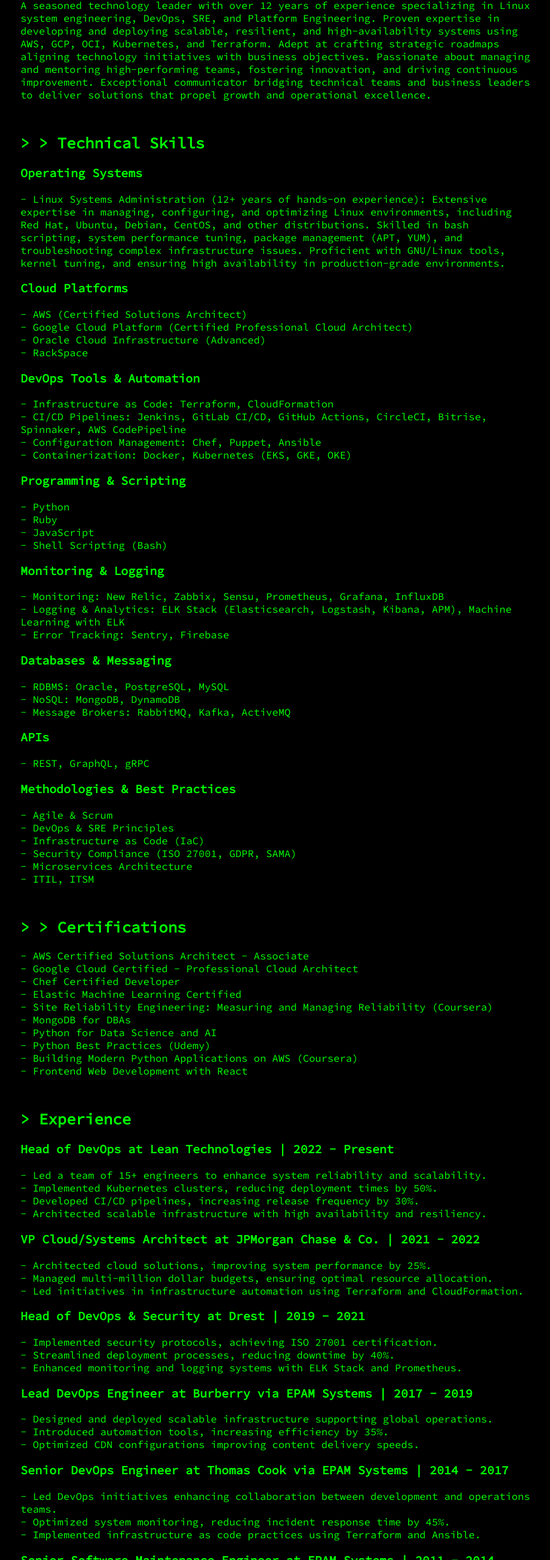
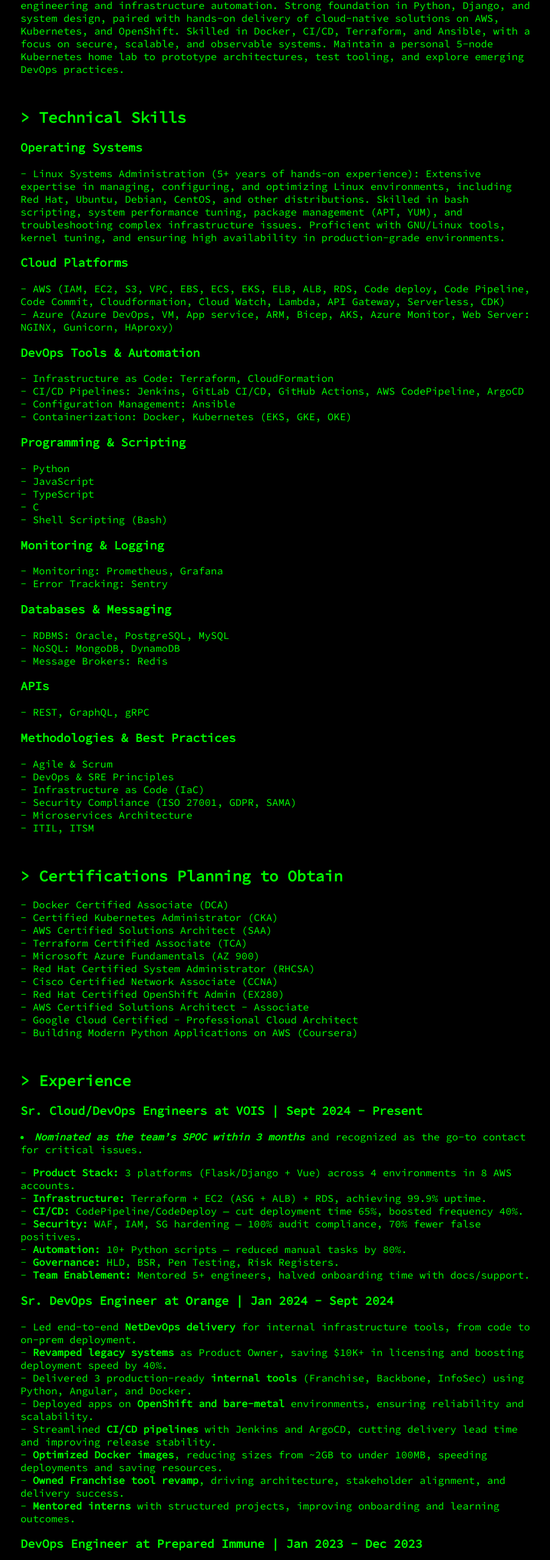
Before and after one commit to Ahmed-Soli/aboutme, a plain HTML site: page index.html in a window 1280 px wide. Shown: the part 361-2800 px from the top of the page at 64% size, without its empty margins (208-1068 px from the left). Drawn offline with Linux system fonts and the light colour scheme; no server answers; a script that the page names is missing; some icons are missing.

Commit message:
update index.html with Ahmed info

```diff
--- a/index.html
+++ b/index.html
@@ -2,9 +2,9 @@
 <html lang="en">
 <head>
   <meta charset="UTF-8">
-  <title>Illia Shpak - Technology Leader in DevOps, SRE & Platform Engineering</title>
+  <title>Ahmed Soliman | Sr DevOps Engineer | Kubernetes & AWS Specialist | Infrastructure Automation</title>
   <meta name="viewport" content="width=device-width, initial-scale=1, shrink-to-fit=no">
-  <meta name="description" content="Illia Shpak - Technology Leader specializing in DevOps, SRE, Platform Engineering, and Cloud Computing with over 12 years of experience.">
+  <meta name="description" content="Ahmed Soliman - Technology Leader specializing in DevOps, SRE, Platform Engineering, and Cloud Computing with over 7 years of experience.">
   <meta name="keywords" content="DevOps, SRE, Platform Engineering, Cloud Computing, AWS, GCP, Kubernetes, Terraform, Leadership, Automation, Linux, Python, Ruby, CI/CD, Monitoring, Certificates">
   <!-- Custom CSS -->
   <link rel="stylesheet" href="style.css">
@@ -27,7 +27,7 @@
 
   <!-- Navigation -->
   <!-- <nav class="navbar">
-    <a class="navbar-brand" href="#">Illia Shpak</a>
+    <a class="navbar-brand" href="#">Ahmed Soliman</a>
     <div class="navbar-links">
       <a class="nav-link" href="#about">About Me</a>
       <a class="nav-link" href="#skills">Skills</a>
@@ -41,8 +41,8 @@
   <div class="container">
     <!-- Welcome Section -->
     <div class="welcome-section">
-      <h1>Welcome, I'm <span class="user">Illia Shpak</span><span class="cursor">|</span></h1>
-      <p class="intro">Technology Leader in DevOps, SRE &amp; Platform Engineering | Driving Business Transformation</p>
+      <h1>Welcome, I'm <span class="user">Ahmed Soliman</span><span class="cursor">|</span></h1>
+      <p class="intro">Sr DevOps Engineer | Kubernetes & AWS Specialist | Infrastructure Automation</p>
     </div>
 
 
@@ -53,52 +53,50 @@
     </section>
     <!-- About Me Section -->
     <section id="about">
-      <h2>> About Me</h2>
+      <h2>About Me</h2>
       <p>
-        A seasoned technology leader with over 12 years of experience specializing in Linux system engineering, DevOps, SRE, and Platform Engineering. Proven expertise in developing and deploying scalable, resilient, and high-availability systems using AWS, GCP, OCI, Kubernetes, and Terraform. Adept at crafting strategic roadmaps aligning technology initiatives with business objectives. Passionate about managing and mentoring high-performing teams, fostering innovation, and driving continuous improvement. Exceptional communicator bridging technical teams and business leaders to deliver solutions that propel growth and operational excellence.
+        T-shaped Senior DevOps Engineer with 5+ years of experience combining software engineering and infrastructure automation. Strong foundation in Python, Django, and system design, paired with hands-on delivery of cloud-native solutions on AWS, Kubernetes, and OpenShift. Skilled in Docker, CI/CD, Terraform, and Ansible, with a focus on secure, scalable, and observable systems. Maintain a personal 5-node Kubernetes home lab to prototype architectures, test tooling, and explore emerging DevOps practices.
       </p>
     </section>
 
     <!-- Skills Section -->
     <section id="skills">
-      <h2>> Technical Skills</h2>
+      <h2>Technical Skills</h2>
       <div class="skills-list">
         <h3>Operating Systems</h3>
         <ul>
-          <li>Linux Systems Administration (12+ years of hands-on experience): Extensive expertise in managing, configuring, and optimizing Linux environments, including Red Hat, Ubuntu, Debian, CentOS, and other distributions. Skilled in bash scripting, system performance tuning, package management (APT, YUM), and troubleshooting complex infrastructure issues. Proficient with GNU/Linux tools, kernel tuning, and ensuring high availability in production-grade environments.</li>
+          <li>Linux Systems Administration (5+ years of hands-on experience): Extensive expertise in managing, configuring, and optimizing Linux environments, including Red Hat, Ubuntu, Debian, CentOS, and other distributions. Skilled in bash scripting, system performance tuning, package management (APT, YUM), and troubleshooting complex infrastructure issues. Proficient with GNU/Linux tools, kernel tuning, and ensuring high availability in production-grade environments.</li>
         </ul>
         <h3>Cloud Platforms</h3>
         <ul>
-          <li>AWS (Certified Solutions Architect)</li>
-          <li>Google Cloud Platform (Certified Professional Cloud Architect)</li>
-          <li>Oracle Cloud Infrastructure (Advanced)</li>
-          <li>RackSpace</li>
+          <li>AWS (IAM, EC2, S3, VPC, EBS, ECS, EKS, ELB, ALB, RDS, Code deploy, Code Pipeline, Code Commit, Cloudformation, Cloud Watch, Lambda, API Gateway, Serverless, CDK)</li>
+          <li>Azure (Azure DevOps, VM, App service, ARM, Bicep, AKS, Azure Monitor, Web Server: NGINX, Gunicorn, HAproxy)</li>
         </ul>
         <h3>DevOps Tools & Automation</h3>
         <ul>
           <li>Infrastructure as Code: Terraform, CloudFormation</li>
-          <li>CI/CD Pipelines: Jenkins, GitLab CI/CD, GitHub Actions, CircleCI, Bitrise, Spinnaker, AWS CodePipeline</li>
-          <li>Configuration Management: Chef, Puppet, Ansible</li>
+          <li>CI/CD Pipelines: Jenkins, GitLab CI/CD, GitHub Actions, AWS CodePipeline, ArgoCD</li>
+          <li>Configuration Management: Ansible</li>
           <li>Containerization: Docker, Kubernetes (EKS, GKE, OKE)</li>
         </ul>
         <h3>Programming & Scripting</h3>
         <ul>
           <li>Python</li>
-          <li>Ruby</li>
           <li>JavaScript</li>
+          <li>TypeScript</li>
+          <li>C</li>
           <li>Shell Scripting (Bash)</li>
         </ul>
         <h3>Monitoring & Logging</h3>
         <ul>
-          <li>Monitoring: New Relic, Zabbix, Sensu, Prometheus, Grafana, InfluxDB</li>
-          <li>Logging & Analytics: ELK Stack (Elasticsearch, Logstash, Kibana, APM), Machine Learning with ELK</li>
-          <li>Error Tracking: Sentry, Firebase</li>
+          <li>Monitoring: Prometheus, Grafana</li>
+          <li>Error Tracking: Sentry</li>
         </ul>
         <h3>Databases & Messaging</h3>
         <ul>
           <li>RDBMS: Oracle, PostgreSQL, MySQL</li>
           <li>NoSQL: MongoDB, DynamoDB</li>
-          <li>Message Brokers: RabbitMQ, Kafka, ActiveMQ</li>
+          <li>Message Brokers: Redis</li>
         </ul>
         <h3>APIs</h3>
         <ul>
@@ -118,18 +116,19 @@
 
     <!-- Certificates Section -->
     <section id="certificates">
-      <h2>> Certifications</h2>
+      <h2>Certifications Planning to Obtain</h2>
       <ul>
+        <li>Docker Certified Associate (DCA)</li>
+        <li>Certified Kubernetes Administrator (CKA)</li>
+        <li>AWS Certified Solutions Architect (SAA)</li>
+        <li>Terraform Certified Associate (TCA)</li>
+        <li>Microsoft Azure Fundamentals (AZ 900)</li>
+        <li>Red Hat Certified System Administrator (RHCSA)</li>
+        <li>Cisco Certified Network Associate (CCNA)</li>
+        <li>Red Hat Certified OpenShift Admin (EX280)</li>
         <li>AWS Certified Solutions Architect - Associate</li>
         <li>Google Cloud Certified - Professional Cloud Architect</li>
-        <li>Chef Certified Developer</li>
-        <li>Elastic Machine Learning Certified</li>
-        <li>Site Reliability Engineering: Measuring and Managing Reliability (Coursera)</li>
-        <li>MongoDB for DBAs</li>
-        <li>Python for Data Science and AI</li>
-        <li>Python Best Practices (Udemy)</li>
         <li>Building Modern Python Applications on AWS (Coursera)</li>
-        <li>Frontend Web Development with React</li>
       </ul>
     </section>
 
@@ -138,67 +137,119 @@
       <h2><i class="fas fa-briefcase"></i> Experience</h2>
 
       <div class="job mb-4">
-        <h3>Head of DevOps at Lean Technologies | <span>2022 - Present</span></h3>
+        <h3>Sr. Cloud/DevOps Engineers at <a href="https://vodafone.com/">VOIS</a> | <span>Sept 2024 - Present</span></h3>
+        <li><em><strong>Nominated as the team’s SPOC within 3 months</strong></em> and recognized as the go-to contact for critical issues.</li>
         <ul>
-          <li>Led a team of 15+ engineers to enhance system reliability and scalability.</li>
-          <li>Implemented Kubernetes clusters, reducing deployment times by 50%.</li>
-          <li>Developed CI/CD pipelines, increasing release frequency by 30%.</li>
-          <li>Architected scalable infrastructure with high availability and resiliency.</li>
+            <ul>
+              <li><strong>Product Stack:</strong> 3 platforms (Flask/Django + Vue) across 4 environments in 8 AWS accounts.</li>
+              <li><strong>Infrastructure:</strong> Terraform + EC2 (ASG + ALB) + RDS, achieving 99.9% uptime.</li>
+              <li><strong>CI/CD:</strong> CodePipeline/CodeDeploy — cut deployment time 65%, boosted frequency 40%.</li>
+              <li><strong>Security:</strong> WAF, IAM, SG hardening — 100% audit compliance, 70% fewer false positives.</li>
+              <li><strong>Automation:</strong> 10+ Python scripts — reduced manual tasks by 80%.</li>
+              <li><strong>Governance:</strong> HLD, BSR, Pen Testing, Risk Registers.</li>
+              <li><strong>Team Enablement:</strong> Mentored 5+ engineers, halved onboarding time with docs/support.</li>
+            </ul>
         </ul>
       </div>
 
       <div class="job mb-4">
-        <h3>VP Cloud/Systems Architect at JPMorgan Chase &amp; Co. | <span>2021 - 2022</span></h3>
+        <h3>Sr. DevOps Engineer at <a href="https://orange.com/">Orange</a> | <span>Jan 2024 - Sept 2024</span></h3>
         <ul>
-          <li>Architected cloud solutions, improving system performance by 25%.</li>
-          <li>Managed multi-million dollar budgets, ensuring optimal resource allocation.</li>
-          <li>Led initiatives in infrastructure automation using Terraform and CloudFormation.</li>
+          <li>Led end-to-end <strong>NetDevOps delivery</strong> for internal infrastructure tools, from code to on-prem deployment.</li>
+          <li><strong>Revamped legacy systems</strong> as Product Owner, saving $10K+ in licensing and boosting deployment speed by 40%.</li>
+          <li>Delivered 3 production-ready <strong>internal tools</strong> (Franchise, Backbone, InfoSec) using Python, Angular, and Docker.</li>
+          <li>Deployed apps on <strong>OpenShift and bare-metal</strong> environments, ensuring reliability and scalability.</li>
+          <li>Streamlined <strong>CI/CD pipelines</strong> with Jenkins and ArgoCD, cutting delivery lead time and improving release stability.</li>
+          <li><strong>Optimized Docker images</strong>, reducing sizes from ~2GB to under 100MB, speeding deployments and saving resources.</li>
+          <li><strong>Owned Franchise tool revamp</strong>, driving architecture, stakeholder alignment, and delivery success.</li>
+          <li><strong>Mentored interns</strong> with structured projects, improving onboarding and learning outcomes.</li>
         </ul>
+
       </div>
 
       <div class="job mb-4">
-        <h3>Head of DevOps &amp; Security at Drest | <span>2019 - 2021</span></h3>
+        <h3>DevOps Engineer at <a href="https://preparedimmune.com/">Prepared Immune</a> | <span>Jan 2023 - Dec 2023</span></h3>
         <ul>
-          <li>Implemented security protocols, achieving ISO 27001 certification.</li>
-          <li>Streamlined deployment processes, reducing downtime by 40%.</li>
-          <li>Enhanced monitoring and logging systems with ELK Stack and Prometheus.</li>
-        </ul>
+        <li>Dockerized a <strong>Python platform</strong>, streamlining deployments and eliminating environment inconsistencies.</li>
+        <li>Managed <strong>AWS EC2 deployments</strong> via Jenkins, reducing release errors and improving delivery speed.</li>
+        <li>Implemented <strong>monitoring and alerting</strong> with Prometheus and Grafana, cutting incident response time by ~60%.</li>
+        <li>Promoted <strong>DevOps culture</strong> through automation practices and shared tooling, improving team efficiency.</li>
+        <li>Automated <strong>infrastructure provisioning</strong> with Ansible and Terraform, enabling scalable and repeatable setups.</li>
+      </ul>
+
       </div>
 
       <div class="job mb-4">
-        <h3>Lead DevOps Engineer at Burberry via EPAM Systems | <span>2017 - 2019</span></h3>
+        <h3>DevOps Engineer at <a href="https://citizensgeneral.com/">Citizens General Insurance</a> | <span>Jan 2022 - Dec 2022</span></h3>
         <ul>
-          <li>Designed and deployed scalable infrastructure supporting global operations.</li>
-          <li>Introduced automation tools, increasing efficiency by 35%.</li>
-          <li>Optimized CDN configurations improving content delivery speeds.</li>
+        <li>Automated <strong>repetitive tasks</strong> with Python and Bash, reducing manual work for developers and testers.</li>
+        <li>Supported <strong>CI/CD processes</strong> in Azure DevOps, gaining hands-on experience in pipelines and troubleshooting.</li>
+        <li>Collaborated with <strong>development and operations teams</strong> to align deployments and resolve issues efficiently.</li>
+        <li>Contributed to <strong>monitoring setup</strong>, improving issue detection and system reliability.</li>
+        <li>Built skills in <strong>Terraform, Linux, AWS, and Azure</strong> through active project work and peer learning.</li>
         </ul>
+
       </div>
 
       <div class="job mb-4">
-        <h3>Senior DevOps Engineer at Thomas Cook via EPAM Systems | <span>2014 - 2017</span></h3>
+        <h3>Python Developer at <a href="https://citizensgeneral.com/">Citizens General Insurance</a> | <span>Jan 2021 - Dec 2021</span></h3>
         <ul>
-          <li>Led DevOps initiatives enhancing collaboration between development and operations teams.</li>
-          <li>Optimized system monitoring, reducing incident response time by 45%.</li>
-          <li>Implemented infrastructure as code practices using Terraform and Ansible.</li>
-        </ul>
+        <li>Built an <strong>insurance data extraction system</strong>, enhancing client databases by 40%.</li>
+        <li>Developed an <strong>anti-scraping bypass bot</strong>, boosting auction success rates by 95%.</li>
+        <li>Optimized <strong>rare GPU purchasing</strong> workflows, achieving a 70% increase in successful acquisitions.</li>
+      </ul>
+
       </div>
 
       <div class="job mb-4">
-        <h3>Senior Software Maintenance Engineer at EPAM Systems | <span>2011 - 2014</span></h3>
+        <h3>Python Developer at <a href="https://preparedus.com/">Prepared Us</a> | <span>Jul 2017 - Dec 2020</span></h3>
         <ul>
-          <li>Maintained critical software systems ensuring 99.9% uptime.</li>
-          <li>Developed automation scripts reducing manual tasks by 60%.</li>
-          <li>Worked extensively with Linux systems and virtualization technologies.</li>
+          <li>Extracted <strong>500,000+ contacts</strong> and <strong>50,000 company records</strong> from ZoomInfo for lead generation.</li>
+          <li>Contributed to the <strong>distribution of millions of PPE units</strong> across the USA during peak demand.</li>
+          <li>Implemented <strong>Amazon SES</strong>, increasing email quota 4x and enabling 100,000+ daily sends.</li>
+          <li>Drove a <strong>4x revenue increase</strong> through automated data scraping and integration from sources including wholesale sites, LinkedIn, Facebook, Google, and Hunter.io/Apollo.io.</li>
         </ul>
+
+      </div>
+
+      <div class="job mb-4">
+        <h3>Python Developer & Software Automation Engineer at <a href="https://upwork.com/">Upwork</a> | <span>Jan 2017 - Present</span></h3>
+        <ul>
+          <li>Delivered <strong>data extraction solutions</strong> for 60+ clients across diverse industries.</li>
+          <li>Developed <strong>automation bots</strong> that cut manual work by 80%, boosting client productivity.</li>
+          <li>Built <strong>long-term client relationships</strong> through consistent delivery and commitment to quality.</li>
+        </ul>
+
+
       </div>
     </section>
 
     <!-- Testimonials Section -->
     <section id="testimonials">
-      <h2>> Testimonials</h2>
+      <h2>Testimonials</h2>
       <blockquote>
-        "Illia is an extraordinary asset for a team. He is beyond dedicated, completely on top of his responsibilities and knows his tech stack to the extreme."
-        <footer>— Lisa Bridgett, CEO at Operational & Investments Boards, Drest</footer>
+        "Out of this world! Ahmed did amazing work for us, really outstanding. He went out of his way to get things working smoothly and effectively. Ahmed was always available. Easy to contact and to speak to. His work ethic was very professional and courteous. I'm looking forward to working with Ahmed again."
+        <footer>— Arie Abaud, President at Veronica Hecht Joyas</footer>
+      </blockquote>
+      <blockquote>
+        "Ahmed and I have worked together on multiple projects for years now. His ability to problem solve and automate is second to none, a valuable asset to any small or corporate companies."
+        <footer>— Rick Langdon, Director at Profectus Solutions Pty Ltd</footer>
+      </blockquote>
+      <blockquote>
+        "This guy is amazing! Very professional and timely. His work was impeccable and on point. Innovative and smart, just an all around wizard. I would highly recommend him to anyone that needs python, data management and scrapping work done. He’s the man!"
+        <footer>— Marc Mercado, Senior Director Client Services at IRV Contact Solutions</footer>
+      </blockquote>
+      <blockquote>
+        "Ahmed did a fantastic job of creating custom scraping scripts for our company. He took ownership of the problem at hand and quickly came up and implemented a working solution. We will be working again with Ahmed in the future."
+        <footer>— Dave Stack, Principal at MusicStack LLC</footer>
+      </blockquote>
+      <blockquote>
+        "I worked with Ahmed on couple of scraping projects. He is very fast, got the required data in the format and will never give up! Ahmed will be an asset to any team with his strong work ethic!!"
+        <footer>— Chris Pretorius, Private Equity Professional | Director at Gredale LLC</footer>
+      </blockquote>
+      <blockquote>
+        "Ahmed was FANTASTIC!!! Submitting projects before deadlines and really accessible. He responded very promptly and was courteous. He dint hold back in terms of making the project smooth and seamless. Looking forward to our next project! Highly recommended!"
+        <footer>— Francine Mercado, Trusted Real Estate Transaction Coordinator at Qualfon LLC</footer>
       </blockquote>
     </section>
 
@@ -206,8 +257,9 @@
 <section id="contact" class="my-5">
   <h2><i class="fas fa-envelope"></i> Contact Me</h2>
       <p>
-        <a href="https://www.linkedin.com/in/illiash/" target="_blank">LinkedIn</a> |
-        <a href="https://github.com/illia-sh" target="_blank">GitHub</a>
+        <a href="https://www.linkedin.com/in/ahmed-soliman-moh" target="_blank">LinkedIn</a> |
+        <a href="https://github.com/ahmed-soli" target="_blank">GitHub</a> |
+        email: <a href="mailto:ahmedsoliman202@gmail.com">ahmedsoliman202@gmail.com</a>
       </p>
     </section>
 
@@ -215,7 +267,7 @@
 
   <!-- Footer -->
   <footer>
-    <p>&copy; 2024 Illia Shpak</p>
+    <p>&copy; 2025 Ahmed Soliman</p>
   </footer>
 
   <!-- Custom JavaScript -->
```
